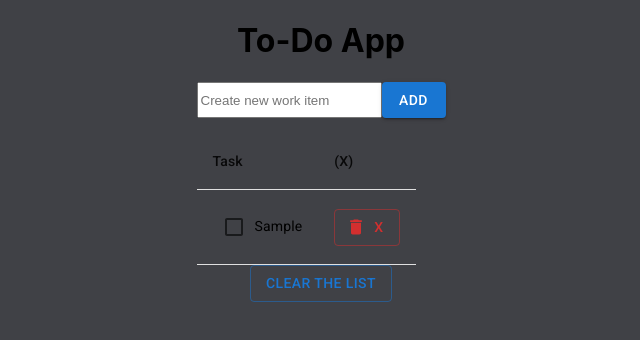
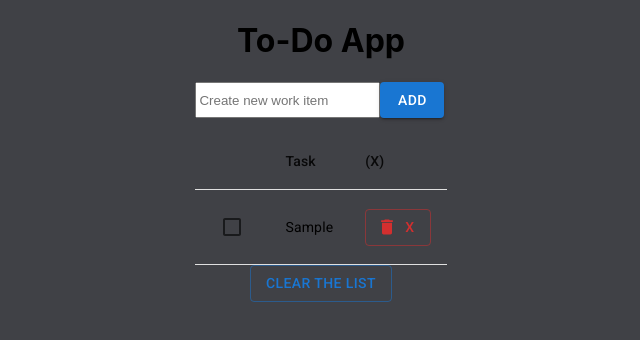
Before and after one commit to techinWong/todo_app, a React (Create React App) app: page / in a window 1280 px wide. Both pictures are taken after typing "Sample" into the empty fields and a click on the button "ADD". Shown: the top 340 px of the page, without its empty margins (319-959 px from the left). Built offline with nearby package versions, Linux system fonts and the light colour scheme.

Commit message:
Finish complete items function(line-through text) and Update CSS
Change function name and complete function

Update CSS

```diff
--- a/src/App.css
+++ b/src/App.css
@@ -32,3 +32,7 @@ table{
   text-align:left;
   padding-left:25px;
 }
+
+.linethrough{
+  text-decoration: line-through;
+}
--- a/src/AppItems.js
+++ b/src/AppItems.js
@@ -4,58 +4,59 @@ import './App.css';
 import DeleteIcon from '@mui/icons-material/Delete';
 import Checkbox from '@mui/material/Checkbox';
 import TableRow from '@mui/material/TableRow';
-import TableHead  from "@mui/material/TableHead";
-import TableContainer  from "@mui/material/TableContainer";
+import TableHead from "@mui/material/TableHead";
+import TableContainer from "@mui/material/TableContainer";
 import TableCell from '@mui/material/TableCell';
 
 
 class AppItems extends React.Component {
-    constructor(props){
+    constructor(props) {
         super(props);
 
-        this.state={
-            items:this.props.items,
-            click: false
+        this.state = {
+            items: this.props.items,
+            click: Array(this.props.items.length).fill(false)
         }
-
-        this.linetroughText = this.linetroughText.bind(this);
+        this.linethroughText = this.completeItems.bind(this);
     }
 
-    linetroughText(){
-        this.setState({ click:!this.state.click });
+    completeItems(index) {
+        let newClick = this.state.click;
+        newClick[index] = !newClick[index];
+        this.setState({ click: newClick })
     }
-    render(){
-        const textClass = this.state.click ? "taskItem-linethrough" : "taskItem";
-        const items = this.props.items;
-        let tableHeader =
+
+    render() {
+        var items = this.props.items;
+        var tableHeader =
             <TableHead className="tableHead">
                 <TableRow>
+                    <TableCell></TableCell>
                     <TableCell className="taskitem">Task</TableCell>
                     <TableCell>(X)</TableCell>
                 </TableRow>
             </TableHead>;
 
-        if(items.length === 0){
+        if (items.length === 0) {
             tableHeader = '';
         }
 
-        const list = items.map((item,index) => {
+        var list = items.map((item, index) => {
             return <TableRow>
-                <TableCell className={textClass} key={index}><Checkbox onClick={this.linetroughText}/>{item}</TableCell>
+                <TableCell> <Checkbox onClick={() => this.completeItems(index)} /></TableCell>
+                <TableCell className={`taskItem ${this.state.click[index] ? "linethrough" : ""}`} key={index.toString()}>{item}</TableCell>
                 <TableCell>
-                    <Button className="remove" onClick={this.props.deleteItems.bind(this,index)} variant="outlined" color="error" startIcon={<DeleteIcon />}>X</Button>
+                    <Button className="remove" onClick={this.props.deleteItems.bind(this, index)} variant="outlined" color="error" startIcon={<DeleteIcon />}>X</Button>
                 </TableCell>
             </TableRow>
         });
 
-        return(
+        return (
             <TableContainer className="taskTable" >
                 {tableHeader}
                 {list}
             </TableContainer>
-
         )
-
     }
 }
 export default AppItems;
```
